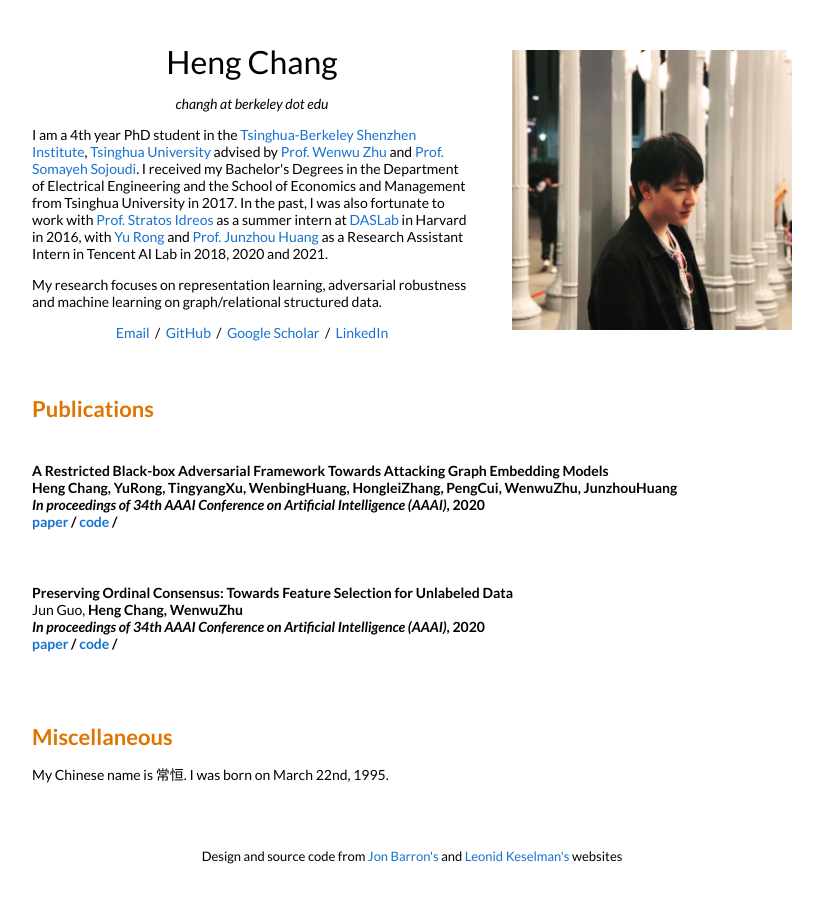
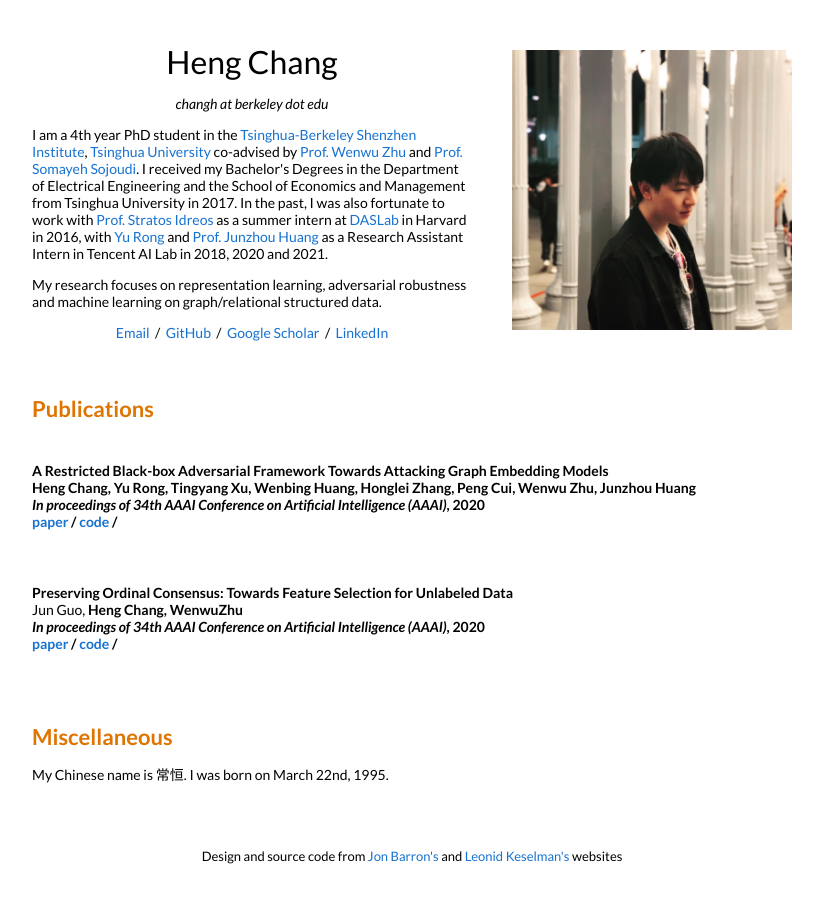
Before and after one commit to hchang95/hchang95.github.io, a Jekyll site: the page built from _posts/2020-02-07-NeurIPS20.markdown, in a window 1280 px wide. Shown: the whole page, without its empty margins (228-1051 px from the left). Built offline with Jekyll 4.4.1, drawn with Linux system fonts in a browser that asks for light colours; our own code applies the rules of GitHub Pages for plain Markdown files; part of the change alters nothing that is shown.

```diff
--- a/_layouts/default.html
+++ b/_layouts/default.html
@@ -30,7 +30,7 @@
               <p style="text-align:center">
                 <i>changh at berkeley dot edu </i>
               </p>
-              <p>I am a 4th year PhD student in the <a href="https://tbsi.berkeley.edu">Tsinghua-Berkeley Shenzhen Institute</a>, <a href="https://www.tsinghua.edu.cn/">Tsinghua University</a> advised by <a href="https://ieeexplore.ieee.org/author/37065056700">Prof. Wenwu Zhu</a> and <a href="https://people.eecs.berkeley.edu/~sojoudi/">Prof. Somayeh Sojoudi</a>. I received my Bachelor's Degrees in the Department of Electrical Engineering and the School of Economics and Management from Tsinghua University in 2017. In the past, I was also fortunate to work with <a href="https://stratos.seas.harvard.edu">Prof. Stratos Idreos</a> as a summer intern at <a href="http://daslab.seas.harvard.edu">DASLab</a> in Harvard in 2016, with <a href="https://scholar.google.com.hk/citations?user=itezhEMAAAAJ">Yu Rong</a> and <a href="http://ranger.uta.edu/~huang/">Prof. Junzhou Huang</a> as a Research Assistant Intern in Tencent AI Lab in 2018, 2020 and 2021.
+              <p>I am a 4th year PhD student in the <a href="https://tbsi.berkeley.edu">Tsinghua-Berkeley Shenzhen Institute</a>, <a href="https://www.tsinghua.edu.cn/">Tsinghua University</a> co-advised by <a href="https://ieeexplore.ieee.org/author/37065056700">Prof. Wenwu Zhu</a> and <a href="https://people.eecs.berkeley.edu/~sojoudi/">Prof. Somayeh Sojoudi</a>. I received my Bachelor's Degrees in the Department of Electrical Engineering and the School of Economics and Management from Tsinghua University in 2017. In the past, I was also fortunate to work with <a href="https://stratos.seas.harvard.edu">Prof. Stratos Idreos</a> as a summer intern at <a href="http://daslab.seas.harvard.edu">DASLab</a> in Harvard in 2016, with <a href="https://scholar.google.com.hk/citations?user=itezhEMAAAAJ">Yu Rong</a> and <a href="http://ranger.uta.edu/~huang/">Prof. Junzhou Huang</a> as a Research Assistant Intern in Tencent AI Lab in 2018, 2020 and 2021.
               </p>
               <p>
                 My research focuses on representation learning, adversarial robustness and machine learning on graph/relational structured data.
--- a/_posts/2020-02-07-AAAI20-0.markdown
+++ b/_posts/2020-02-07-AAAI20-0.markdown
@@ -3,7 +3,7 @@ layout: post
 title:  "A Restricted Black-box Adversarial Framework Towards Attacking Graph Embedding Models"
 date: 2020-02-07 08:30:00 +08:00
 categories: research
-authors: "<strong>Heng Chang<strong>, YuRong, TingyangXu, WenbingHuang, HongleiZhang, PengCui, WenwuZhu, JunzhouHuang"
+authors: "<strong>Heng Chang<strong>, Yu Rong, Tingyang Xu, Wenbing Huang, Honglei Zhang, Peng Cui, Wenwu Zhu, Junzhou Huang"
 venue: "In proceedings of 34th AAAI Conference on Artificial Intelligence (AAAI)"
 paper: https://ojs.aaai.org/index.php/AAAI/article/view/5741/5597
 code: https://github.com/SwiftieH/GFAttack
--- /dev/null
+++ b/_posts/2020-02-07-NeurIPS20.markdown
@@ -0,0 +1,11 @@
+---
+layout: post
+title:  "Implicit Graph Neural Networks"
+date: 2020-12-07 00:00:00 +08:00
+categories: research
+authors: "Fangda Gu\*, <strong>Heng Chang\*<strong>, Wenwu Zhu, Somayeh Sojoudi, Laurent El Ghaoui"
+venue: "In proceedings of 34th Conference on Neural Information Processing Systems (NeurIPS)"
+paper: https://papers.nips.cc/paper/2020/file/8b5c8441a8ff8e151b191c53c1842a38-Paper.pdf
+code: https://github.com/SwiftieH/IGNN
+---
+\* equal contribution
```
